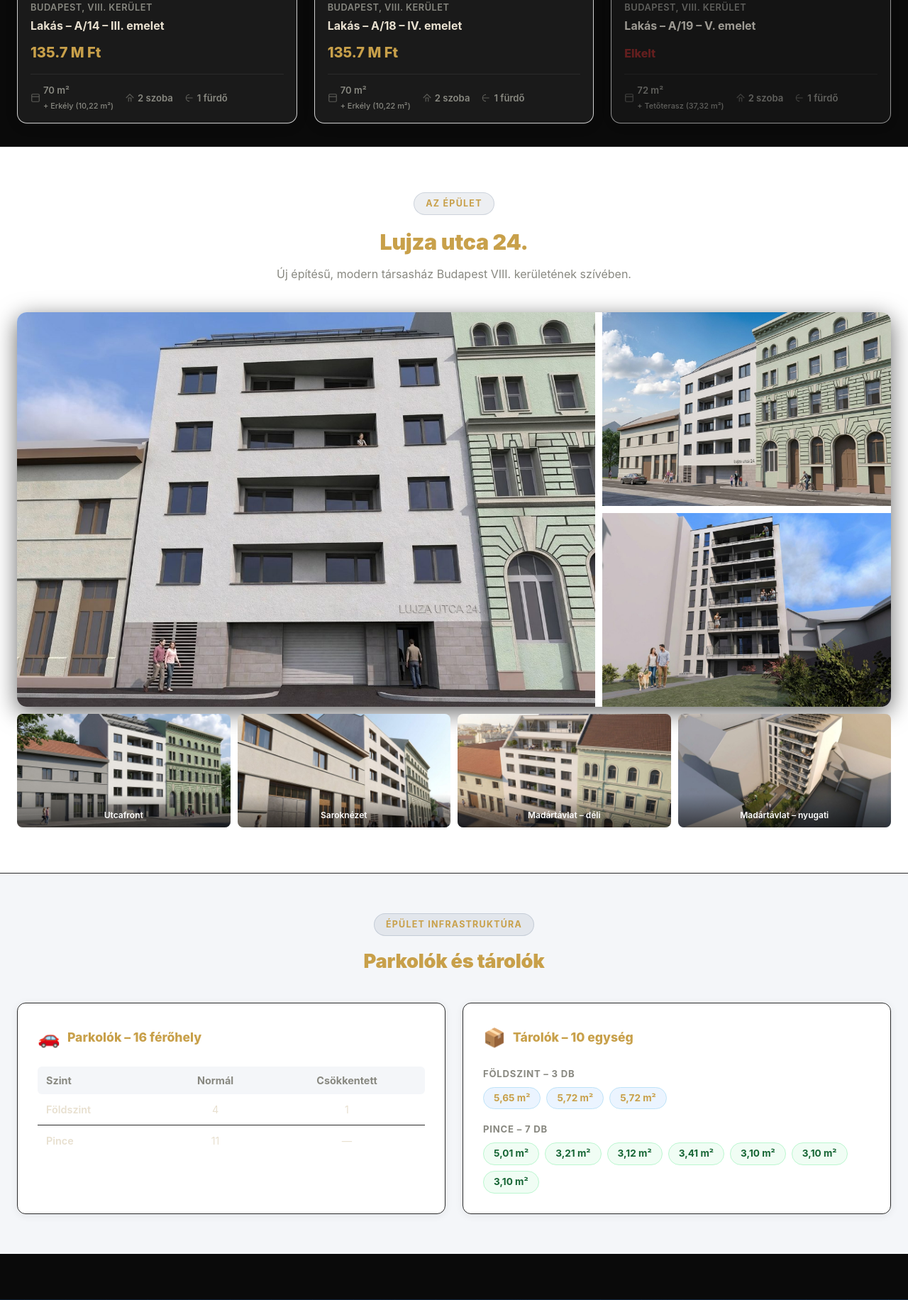
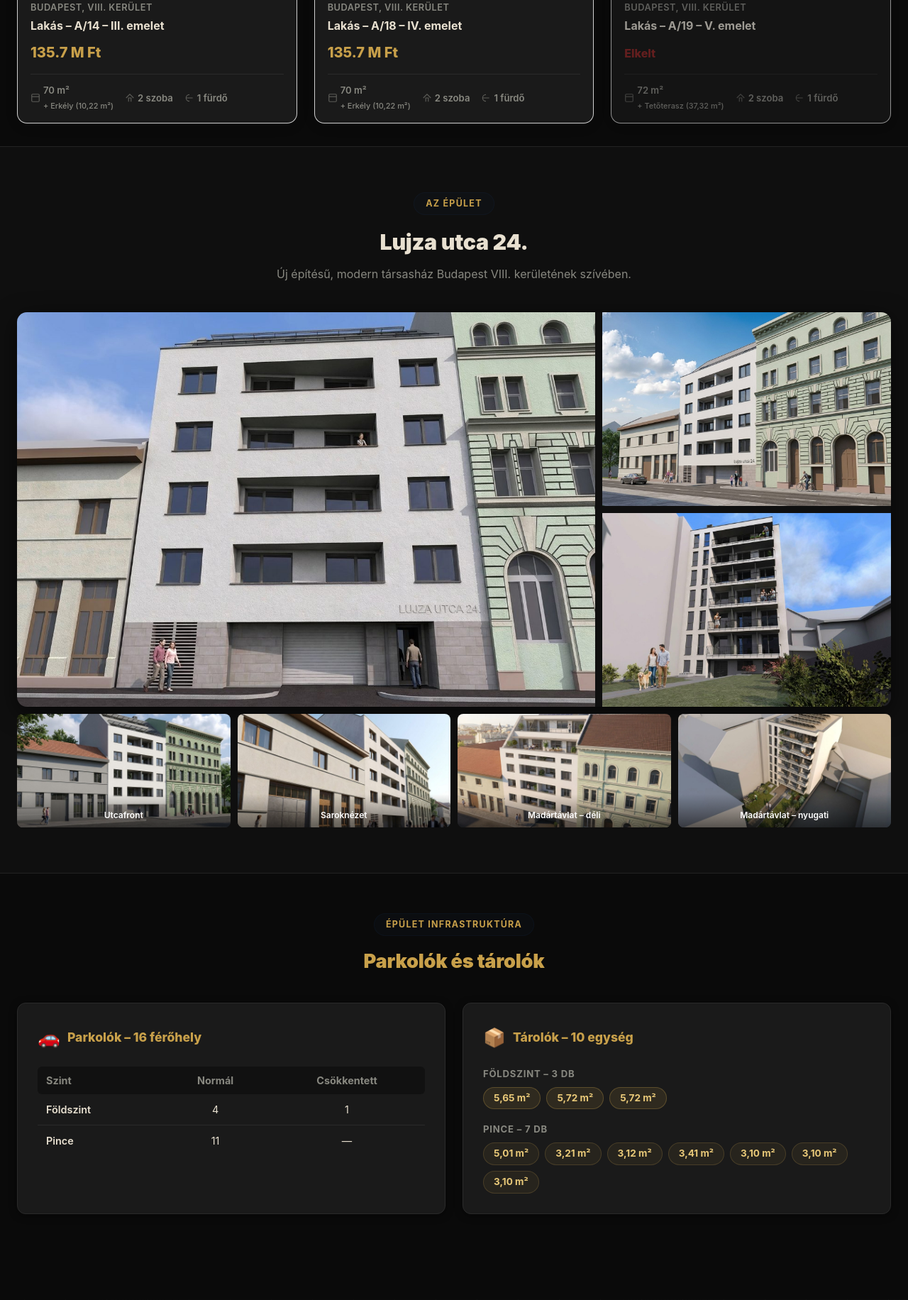
Before and after one commit to Akolak18/PROJECT-SIMPLE, a Flask app: page /ingatlan-ertekesites in a window 1280 px wide. Shown: the part 3840-5672 px from the top of the page at 71% size. Run offline with Flask 3, Linux system fonts and the light colour scheme.

Commit message:
Fix remaining light-themed sections for dark luxury design
Clean up hero gradient, eyebrow, building gallery, parking/storage
sections, nav duplicate properties, and remaining light background
references throughout both templates.

https://claude.ai/code/session_014petuLLSC47wXb62gZwvgJ

```diff
--- a/templates/ingatlan_ertekesites.html
+++ b/templates/ingatlan_ertekesites.html
@@ -35,7 +35,6 @@
     nav {
       background: rgba(5,5,5,.98);
       backdrop-filter: blur(12px);
-      backdrop-filter: blur(12px);
       padding: 0 40px;
       display: flex;
       align-items: center;
@@ -45,7 +44,7 @@
       top: 0;
       z-index: 100;
       box-shadow: 0 2px 24px rgba(0,0,0,.35);
-      border-bottom: 1px solid rgba(200,160,74,.2);
+      border-bottom: 1px solid rgba(200,160,74,.3);
       transition: height .3s ease;
       overflow: visible;
     }
@@ -120,7 +119,7 @@
       display: inline-block;
       background: rgba(255,255,255,.35);
       border: 1px solid rgba(160,110,20,.40);
-      color: #5a3800;
+      color: var(--gold-light);
       font-size: .78rem;
       font-weight: 700;
       letter-spacing: .12em;
@@ -408,7 +407,7 @@
 
     /* ── WHY US SECTION ── */
     .why-section {
-      background: linear-gradient(160deg, #0d1f33 0%, #1a3a5c 100%);
+      background: linear-gradient(160deg, #0a0a0a 0%, #111 100%);
       margin-top: 64px;
       padding: 72px 24px;
       position: relative;
@@ -633,11 +632,11 @@
 </div>
 
 <!-- BUILDING GALLERY -->
-<section style="background:#fff; padding: 64px 24px; border-top: 1px solid var(--gray-border);">
+<section style="background:#0f0f0f; padding: 64px 24px; border-top: 1px solid #222;">
   <div style="max-width:1280px; margin: 0 auto;">
     <div style="text-align:center; margin-bottom: 40px;">
       <div style="display:inline-block; background:rgba(26,58,92,.08); border:1px solid rgba(26,58,92,.15); color:var(--navy); font-size:.78rem; font-weight:700; letter-spacing:.1em; text-transform:uppercase; padding:5px 16px; border-radius:20px; margin-bottom:14px;">Az épület</div>
-      <h2 style="font-size:1.9rem; font-weight:900; color:var(--navy); margin-bottom:8px; letter-spacing:-.01em;">Lujza utca 24.</h2>
+      <h2 style="font-size:1.9rem; font-weight:900; color:#e8e0d0; margin-bottom:8px; letter-spacing:-.01em;">Lujza utca 24.</h2>
       <p style="color:var(--muted); font-size:1rem; max-width:520px; margin:0 auto;">Új építésű, modern társasház Budapest VIII. kerületének szívében.</p>
     </div>
 
@@ -670,7 +669,7 @@
 </section>
 
 <!-- PARKING & STORAGE -->
-<section style="background:#f4f6f9; padding: 56px 24px; border-top: 1px solid var(--gray-border);">
+<section style="background:#0a0a0a; padding: 56px 24px; border-top: 1px solid #222;">
   <div style="max-width:1280px; margin:0 auto;">
     <div style="text-align:center; margin-bottom:36px;">
       <div style="display:inline-block; background:rgba(26,58,92,.08); border:1px solid rgba(26,58,92,.15); color:var(--navy); font-size:.78rem; font-weight:700; letter-spacing:.1em; text-transform:uppercase; padding:5px 16px; border-radius:20px; margin-bottom:14px;">Épület infrastruktúra</div>
@@ -680,14 +679,14 @@
     <div style="display:grid; grid-template-columns:1fr 1fr; gap:24px;">
 
       <!-- PARKING -->
-      <div style="background:#fff; border-radius:12px; padding:28px; box-shadow:0 2px 12px rgba(0,0,0,.07); border:1.5px solid var(--gray-border);">
+      <div style="background:#1a1a1a; border-radius:12px; padding:28px; box-shadow:0 2px 12px rgba(0,0,0,.4); border:1.5px solid #2a2a2a;">
         <div style="display:flex; align-items:center; gap:10px; margin-bottom:20px;">
           <span style="font-size:1.6rem;">🚗</span>
           <h3 style="font-size:1.1rem; font-weight:800; color:var(--navy);">Parkolók – 16 férőhely</h3>
         </div>
         <table style="width:100%; border-collapse:collapse; font-size:.9rem;">
           <thead>
-            <tr style="background:#f4f6f9;">
+            <tr style="background:#111;">
               <th style="text-align:left; padding:8px 12px; color:var(--muted); font-weight:700; border-radius:6px 0 0 6px;">Szint</th>
               <th style="text-align:center; padding:8px 12px; color:var(--muted); font-weight:700;">Normál</th>
               <th style="text-align:center; padding:8px 12px; color:var(--muted); font-weight:700; border-radius:0 6px 6px 0;">Csökkentett</th>
@@ -709,7 +708,7 @@
       </div>
 
       <!-- STORAGE -->
-      <div style="background:#fff; border-radius:12px; padding:28px; box-shadow:0 2px 12px rgba(0,0,0,.07); border:1.5px solid var(--gray-border);">
+      <div style="background:#1a1a1a; border-radius:12px; padding:28px; box-shadow:0 2px 12px rgba(0,0,0,.4); border:1.5px solid #2a2a2a;">
         <div style="display:flex; align-items:center; gap:10px; margin-bottom:20px;">
           <span style="font-size:1.6rem;">📦</span>
           <h3 style="font-size:1.1rem; font-weight:800; color:var(--navy);">Tárolók – 10 egység</h3>
@@ -717,13 +716,13 @@
         <p style="font-size:.82rem; font-weight:700; color:var(--muted); text-transform:uppercase; letter-spacing:.06em; margin-bottom:8px;">Földszint – 3 db</p>
         <div style="display:flex; gap:8px; flex-wrap:wrap; margin-bottom:18px;">
           {% for m2 in ['5,65 m²', '5,72 m²', '5,72 m²'] %}
-          <span style="background:#ebf4ff; border:1.5px solid #bee3f8; color:var(--navy); border-radius:20px; padding:4px 14px; font-size:.85rem; font-weight:700;">{{ m2 }}</span>
+          <span style="background:rgba(200,160,74,.12); border:1.5px solid rgba(200,160,74,.3); color:var(--gold-light); border-radius:20px; padding:4px 14px; font-size:.85rem; font-weight:700;">{{ m2 }}</span>
           {% endfor %}
         </div>
         <p style="font-size:.82rem; font-weight:700; color:var(--muted); text-transform:uppercase; letter-spacing:.06em; margin-bottom:8px;">Pince – 7 db</p>
         <div style="display:flex; gap:8px; flex-wrap:wrap;">
           {% for m2 in ['5,01 m²', '3,21 m²', '3,12 m²', '3,41 m²', '3,10 m²', '3,10 m²', '3,10 m²'] %}
-          <span style="background:#f0fdf4; border:1.5px solid #bbf7d0; color:#166534; border-radius:20px; padding:4px 14px; font-size:.85rem; font-weight:700;">{{ m2 }}</span>
+          <span style="background:rgba(200,160,74,.08); border:1.5px solid rgba(200,160,74,.2); color:var(--gold-light); border-radius:20px; padding:4px 14px; font-size:.85rem; font-weight:700;">{{ m2 }}</span>
           {% endfor %}
         </div>
       </div>
```
